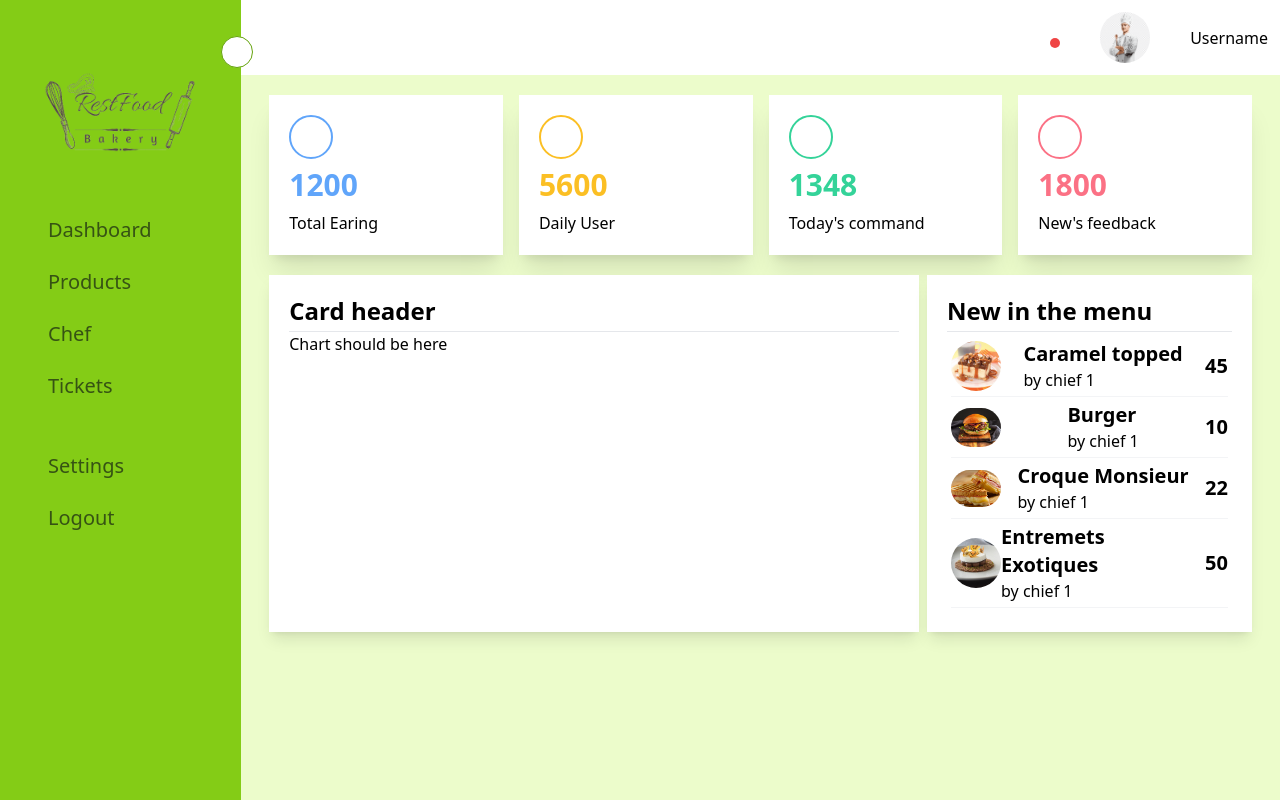
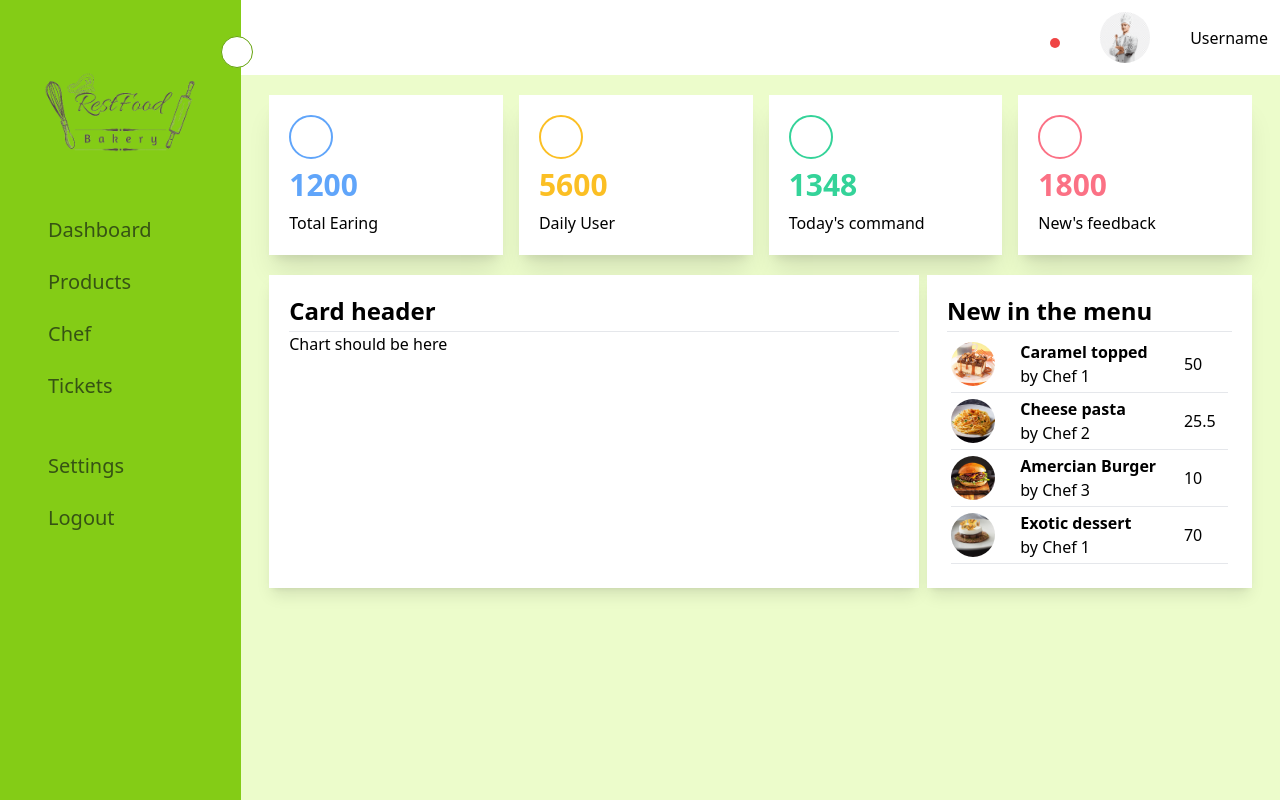
Before and after one commit to Finoana-Velia/Recipe, an Angular app in the folder client/: page /auth in a window 1280 px wide. Built offline with nearby package versions, Linux system fonts and the light colour scheme; some icons are missing.

Commit message:
feat : update last card icon in dashboard change the menu card in dashboard create chef form

```diff
--- a/client/src/app/features/chef/components/chef-form/chef-form.component.html
+++ b/client/src/app/features/chef/components/chef-form/chef-form.component.html
@@ -13,11 +13,11 @@
         <div class="w-full h-full p-2">
             <h3 class="text-3xl font-bold text-lime-900 text-center">Information</h3>
             <form action="">
-                <div class="grid grid-cols-2 my-5 gap-2">
+                <div class="grid grid-cols-2 my-5 gap-2 max-md:grid-cols-1">
                     <input type="text" class="px-5 py-2 bg-gray-100 outline-none w-full" placeholder="First name">
                     <input type="text" class="px-5 py-2 bg-gray-100 outline-none w-full" placeholder="Last name">
                 </div>
-                <div class="grid grid-cols-2 my-5 gap-2">
+                <div class="grid grid-cols-2 my-5 gap-2 max-md:grid-cols-1">
                    <div>
                         <label for="birthdate">Birthdate</label>
                         <input type="date" class="px-5 py-2 bg-gray-100 outline-none w-full">
--- a/client/src/app/features/dashboard/dashboard.component.html
+++ b/client/src/app/features/dashboard/dashboard.component.html
@@ -31,7 +31,7 @@ gap-9
 
     <div class="flex flex-col w-full bg-white shadow-xl px-5 py-5">
         <div class="flex justify-center items-center w-11 h-11 rounded-full border-2 border-rose-400">
-            <i class="fa fa-users text-rose-400"></i>
+            <i class="fa fa-check text-rose-400"></i>
         </div>
         <h3 class="mt-2 font-semibold text-3xl text-rose-400">1800</h3>
         <p class="mt-2">New's feedback</p>
@@ -61,58 +61,66 @@ max-lg:grid-cols-1
         </div>
         <div class="p-1">
             <ul>
-                <li class="flex justify-between items-center border-b border-gray-100 py-1">
-                    <img src="images/17244-caramel-topped-ice-cream-dessert-600x600.jpg"
-                    alt="" width="50" height="50" class="rounded-full">
-                    <div class="ml-0">
-                        <h4 class="text-xl font-bold">Caramel topped</h4>
-                        <p>by chief 1</p>
+                <li class="flex justify-between items-center border-b border-gray-200 py-1">
+                    <div class="w-11 h-11 rounded-full flex justify-center items-center">
+                        <img src="images/17244-caramel-topped-ice-cream-dessert-600x600.jpg" class="w-full h-full object-cover rounded-full">
                     </div>
-                    <h4 class="text-xl font-bold">
-                        <i class="fa fa-dollar"></i>
-                        45
-                    </h4>
+                    <div class="w-[50%]">
+                        <h4 class="font-bold">Caramel topped</h4>
+                        <p>by Chef 1</p>
+                    </div>
+                    <div class="w-11">
+                        <h4 class="font-semi-bold">
+                            <i class="fa fa-dollar"></i>
+                            50
+                        </h4>
+                    </div>
                 </li>
-                <li class="flex justify-between items-center border-b border-gray-100 py-1">
-                    <img src="images/BRIOCHE-BIOFOURNIL_web.jpg"
-                    alt="" width="50" height="50" class="rounded-full">
-                    <div>
-                        <h4 class="ml-0 text-xl font-bold">Burger</h4>
-                        <p>by chief 1</p>
+                <li class="flex justify-between items-center border-b border-gray-200 py-1">
+                    <div class="w-11 h-11 rounded-full flex justify-center items-center">
+                        <img src="images/36617231.webp" class="w-full h-full object-cover rounded-full">
                     </div>
-
-                        <h4 class="text-xl font-bold">
+                    <div class="w-[50%]">
+                        <h4 class="font-bold">Cheese pasta</h4>
+                        <p>by Chef 2</p>
+                    </div>
+                    <div class="w-11">
+                        <h4 class="font-semi-bold">
+                            <i class="fa fa-dollar"></i>
+                            25.5
+                        </h4>
+                    </div>
+                </li>
+                <li class="flex justify-between items-center border-b border-gray-200 py-1">
+                    <div class="w-11 h-11 rounded-full flex justify-center items-center">
+                        <img src="images/BRIOCHE-BIOFOURNIL_web.jpg" class="w-full h-full object-cover rounded-full">
+                    </div>
+                    <div class="w-[50%]">
+                        <h4 class="font-bold">Amercian Burger</h4>
+                        <p>by Chef 3</p>
+                    </div>
+                    <div class="w-11">
+                        <h4 class="font-semi-bold">
                             <i class="fa fa-dollar"></i>
                             10
                         </h4>
-
+                    </div>
                 </li>
-                <li class="flex justify-between items-center border-b border-gray-100 py-1">
-                    <img src="images/croque-monsieur.jpeg"
-                    alt="" width="50" height="50" class="rounded-full">
-                    <div>
-                        <h4 class="text-xl font-bold">Croque Monsieur</h4>
-                        <p>by chief 1</p>
+                <li class="flex justify-between items-center border-b border-gray-200 py-1">
+                    <div class="w-11 h-11 rounded-full flex justify-center items-center">
+                        <img src="images/dessert-entremets-chocolat-noir-fruits-exotiques_0.jpg" class="w-full h-full object-cover rounded-full">
                     </div>
-                        <h4 class="text-xl font-bold">
+                    <div class="w-[50%]">
+                        <h4 class="font-bold">Exotic dessert</h4>
+                        <p>by Chef 1</p>
+                    </div>
+                    <div class="w-11">
+                        <h4 class="font-semi-bold">
                             <i class="fa fa-dollar"></i>
-                            22
+                            70
                         </h4>
+                    </div>
                 </li>
-                <li class="flex justify-between items-center border-b border-gray-100 py-1">
-                    <img src="images/dessert-entremets-chocolat-noir-fruits-exotiques_0.jpg"
-                    alt="" width="50" height="50" class="rounded-full">
-                    <div>
-                        <h4 class="text-xl font-bold">Entremets Exotiques</h4>
-                        <p>by chief 1</p>
-                    </div>
-                        <h4 class="text-xl font-bold">
-                            <i class="fa fa-dollar"></i>
-                            50
-                        </h4>
-
-                </li>
-
             </ul>
         </div>
     </div>
--- a/client/src/app/layout/main/main.component.html
+++ b/client/src/app/layout/main/main.component.html
@@ -20,7 +20,7 @@
         <a class="text-lime-900 text-xl
         flex items-center gap-x-4
         cursor-pointer p-2
-        hover:bg-lime-200 rounded-md mt-2 ml-1">
+        hover:bg-lime-200 rounded-md mt-2 ml-1" routerLink="/auth">
           <i class="fa fa-dashboard text-2xl block float-left"></i>
           <span class="font-medium flex-1 {{ !toggleChange ? 'hidden' : ''}} duration-500">Dashboard</span>
         </a>
```
